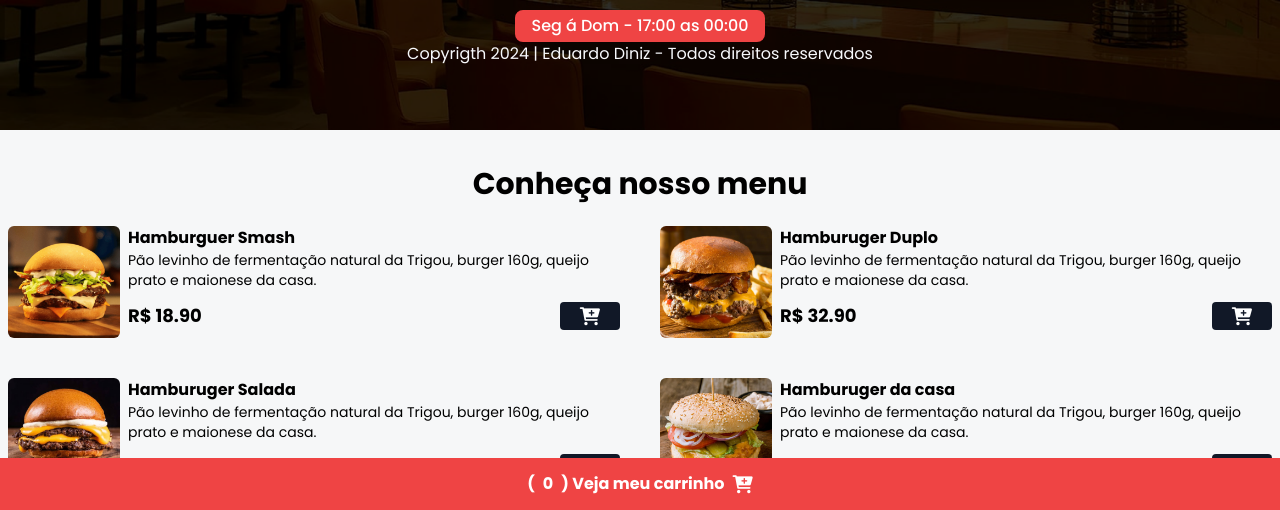
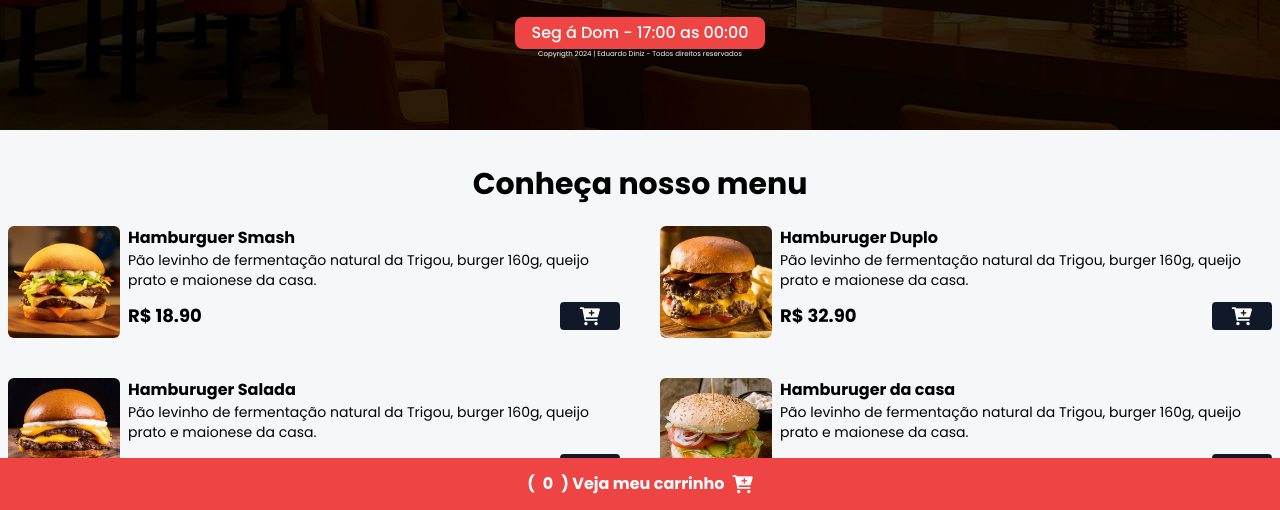
Before and after one commit to eduardodiniz01/PapaLeguas, a website: page index.html in a window 1280 px wide. Shown: the part 290-800 px from the top of the page. Drawn offline with nearby package versions, Linux system fonts and the light colour scheme.

Commit message:
Update index.html

```diff
--- a/index.html
+++ b/index.html
@@ -44,7 +44,7 @@
       <div class="bg-green-600 px-4 py-1 rounded-lg mt-5" id="date-span">
         <span class="text-white font-medium">Seg á Dom - 17:00 as 00:00</span>
       </div>
-      <div class="Copyrigth" style="color:#f8f9fc">
+      <div class="Copyrigth" style="color:#f8f9fc; font-size: 7px ">
         <p>Copyrigth 2024 | <a  target="_blank" href="https://wa.me/94991066477">Eduardo Diniz</a>
           - Todos direitos reservados</p>
       </div>
```
